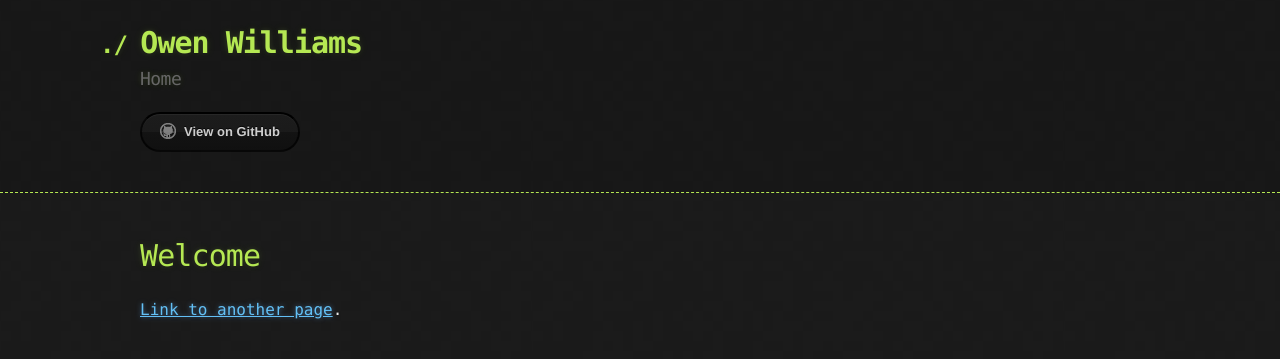
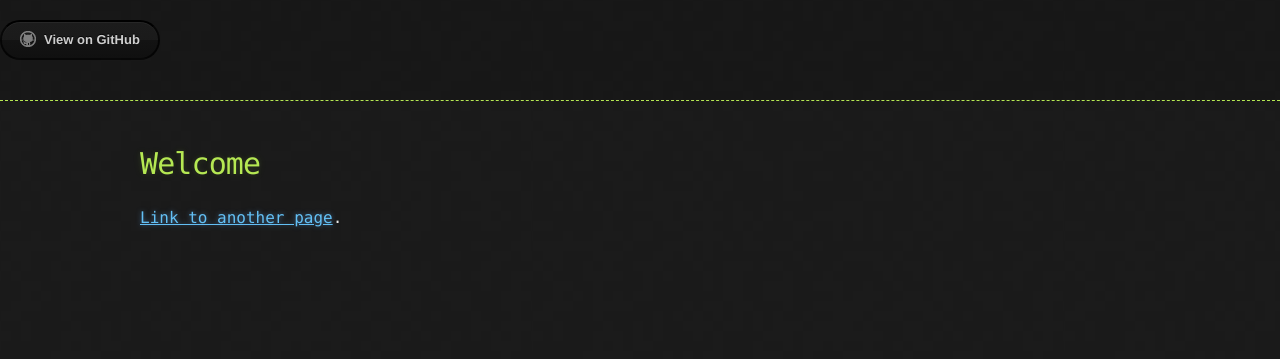
Before and after one commit to owenw1lliams/owenw1lliams.github.io, a Jekyll site: the page built from index.md, in a window 1280 px wide. Shown: the top 359 px of the page. Built offline with Jekyll 4.4.1, drawn with Linux system fonts in a browser that asks for light colours; our own code applies the rules of GitHub Pages for plain Markdown files.

Commit message:
Update default.html

```diff
--- a/_layouts/default.html
+++ b/_layouts/default.html
@@ -13,12 +13,6 @@
   <body>
 
     <header>
-      <div class="container">
-        <a id="a-title" href="{{ '/' | relative_url }}">
-          <h1>{{ site.title | default: site.github.repository_name }}</h1>
-        </a>
-        <h2>{{ site.description | default: site.github.project_tagline }}</h2>
-
         <section id="downloads">
           {% if site.show_downloads %}
             <a href="{{ site.github.zip_url }}" class="btn">Download as .zip</a>
```
